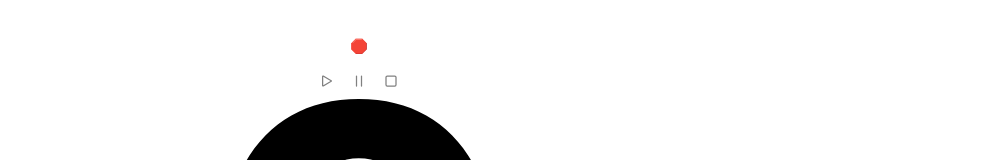
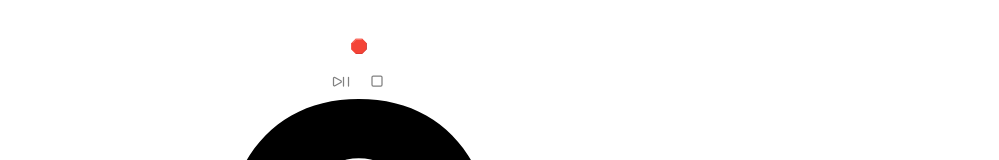
Before and after one commit to francofgp/simple-score-board, a React (Create React App) app: page / in a window 1280 px wide. Shown: the part 347-507 px from the top of the page, without its empty margins (281-1280 px from the left). Built offline with nearby package versions, Linux system fonts and the light colour scheme.

Commit message:
fix(timer): change icon for play and pause together

```diff
--- a/src/Timer.js
+++ b/src/Timer.js
@@ -1,6 +1,7 @@
 import React, { useState, useEffect } from 'react';
 import { BsPlay, BsPause, BsStop } from 'react-icons/bs';
 import { useTimer } from 'react-timer-hook';
+import { HiOutlinePlayPause } from "react-icons/hi2";
 
 const Timer = ({ maxMinutes }) => {
   function initialTime() {
@@ -62,9 +63,9 @@ const Timer = ({ maxMinutes }) => {
         <span>{formatTime(minutes)}</span>:<span>{formatTime(seconds)}</span>
       </div>
       <p>{isRunning ? '🟢' : '🛑'}</p>
-      <button onClick={simulateSpaceKey} className="btn" title='Comenzar'><BsPlay /></button>
-      <button onClick={simulateSpaceKey} className="btn" title='Pausar'><BsPause /></button>
-      <button onClick={() => restart(initialTime(), false)} className="btn" title='Reiniciar'><BsStop /></button>
+      <button onClick={simulateSpaceKey} className="btn" title='Comenzar'><HiOutlinePlayPause /></button>
+{/*       <button onClick={simulateSpaceKey} className="btn" title='Pausar'><BsPause /></button>
+ */}      <button onClick={() => restart(initialTime(), false)} className="btn" title='Reiniciar'><BsStop /></button>
     </div>
   );
 }
```
